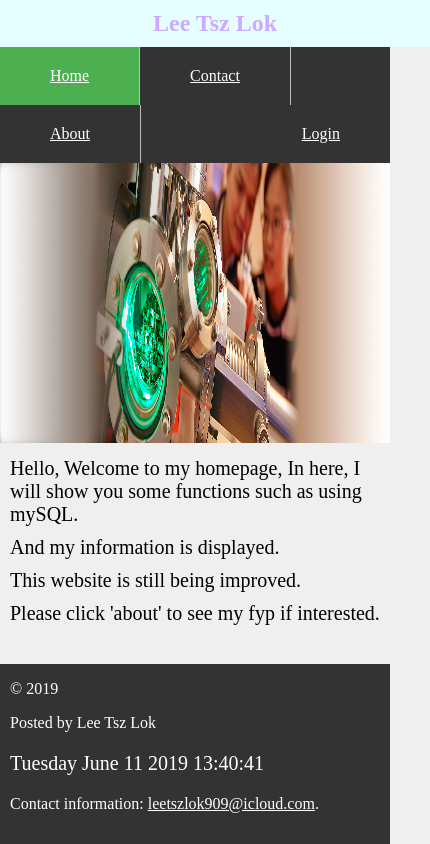
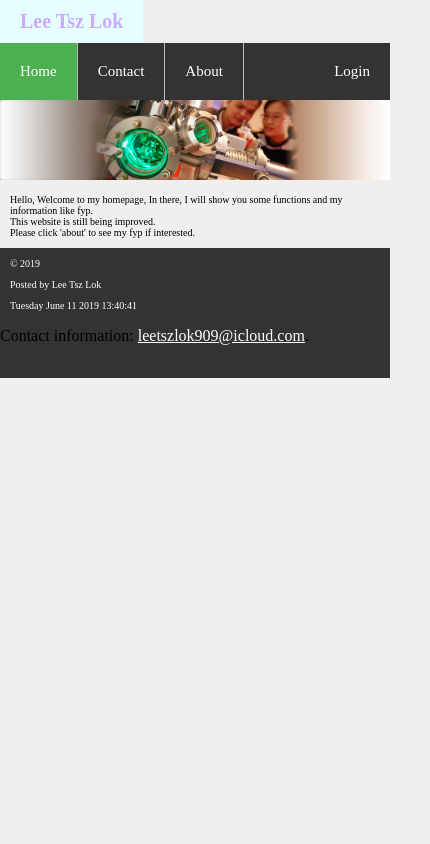
Before and after one commit to leetszlok909/leetszlok909, a plain HTML site: page home.html in a window 390 px wide. Shown: the whole page, 430 px wide, since content can reach past the window. Drawn offline with Linux system fonts and the light colour scheme.

Commit message:
Update home.html

```diff
--- a/home.html
+++ b/home.html
@@ -5,165 +5,83 @@
 		<meta name="viewport" content="width=device-width,initial-scale=1,maximum-scale=1"/>
 		<meta http-equiv="Content-Type" content="text/html; charset=utf-8" />
 		<title> Lee Tsz Lok Homepage</title>
+
 		<style type="text/css">
+.title{background-color:#e5feff;color:#cbaaff;font-size:30px;font-weight:bold;padding:10px 20px;width:fit-content;}
+.menu{margin:20px;}
+.hide{display:none;}
+.context{font-size:20px;margin:10px 10px;overflow-y: auto;}
+.footfont{color:white; margin-left:10px;font-size:20px;}
+.image{width:100%;height:280px;}
+.listlink{font-size:15px;}
+.active { background-color: #4CAF50; color: white;}
+footer{width: 100%;height:180px;position:absolute;background: #333;overflow-y: auto;bottom:0;}
+body{height:800px;}
+ul { list-style-type: none; margin: 0; padding: 0;overflow:hidden;background-color:#333;}
+li {float:left;border-right:1px solid #bbb;}
+li a{display:inline-block;color:white;text-align:center;padding:20px 50px;text-decoration:none;}
+li:last-child{border-right:none;}
+li a:hover:not(.active) { background-color: #111;}
+
+	@media screen and (max-width:800px){
+	.title{width:fit-content;text-align:center;font-size:20px;}
+	footer{ width: 100%;height:130px;position:relative;background: #333;overflow-y: auto;bottom:0;}
+	body{height:500px;}
+	.image{	width:100%;	height:80px;}
+	.footfont{color:white; margin-left:10px;font-size:10px;}
+	.context{font-size:10px;margin:10px 10px;overflow-y: auto;}
+	li a{display:inline-block;color:white;text-align:center;padding:20px 20px;text-decoration:none;}
+	}
+		</style>
 
 
-	.title{background-color:#e5feff;color:#cbaaff;font-size:30px;font-weight:bold;padding:10px 20px;font-family:"Times New Roman";width:fit-content;}
-
-	.aboutme{font-size:30px;padding:10px;margin:10px;background-color:white;width:180px;text-align:center;line-height:20px;border:none;}
-
-	.contactme{font-size:30px;padding:10px;margin:10px;background-color:white;width:180px;text-align:center;line-height:20px;border:none;}
-
-	.toggle{font-size:30px;padding:10px;margin:10px;border:none;background-color:white;}
-
-	.menu{margin:20px;}
-
-	.hide{display:none;}
-
-	@media screen and (max-width:600px){
-	.aboutme{width:100%;text-align:center;}
-	.contactme{width:100%;text-align:center;}
-	.title{width:100%;text-align:center;font-size:24px;}
-	}
-ul {
-  list-style-type: none;
-  margin: 0;
-  padding: 0;
-overflow:hidden;
-background-color:#333;
-
-
-}
-
-li  {
-float:left;
-border-right:1px solid #bbb;
-
-}
-
-li a{
-display:block;
-color:white;
-text-align:center;
-padding:20px 50px;
-text-decoration:underline;
-}
-
-li:last-child{
-border-right:none;
-}
-
-li a:hover:not(.active) {
-  background-color: #111;
-}
-
-
-.active {
-  background-color: #4CAF50;
-  color: white;
-
-}
-footer{
-    width: 100%;
-    height:180px;
-    position:absolute;
-    bottom:0px;
-    left:0px;
-	padding:0px;
-    background: #333;
-}
----------------------
-		</style>
 		<script type="text/javascript" src="date_time.js">
-
-
-
-function change(){
-var spanObj=window.document.getElementById("emotion");
-spanObj.innerHTML=":O";
-spanObj.style.display="none";}
-
-function aboutme(){
-}
-function contactme(){
-}
-function toggle(){
-/*var menu=document.getElementById("menu");
-if(menu.style.display=="none"){
-menu.style.display="block";
-}
-else {menu.style.display="none"};
-}*/
-var menu=document.getElementById("menu");
-menu.classList.toggle("hide");
-}
-
-function over(element){
-element.style.color="red";
-
-}
-function out(element){
-element.style.color="black";
-}
-
-function leetszlok(){
-}
-
-function init(){
-var btn=document.getElementById("btn");
-btn.onclick=function(){
-alert("Clicked");
-};
-}
-
-
 		</script>
 
 	</head>
-
-	<body style="margin:0px;background-color:#efefef;" onload="init();">
+	<body style="margin:0px;background-color:#efefef;">
 
 
 		<div class="title" Onclick="window.location.href='index.html'"> Lee Tsz Lok </div>
 
 		<ul>
 			<li>
-				<a class="active" href="home.html">Home</a>
+				<a class="active listlink" href="home.html">Home</a>
 			</li>
 
 			<li>
-				<a href="contact.html">Contact</a>
+				<a class="listlink" href="contact.html">Contact</a>
 			</li>
 			<li>
-				<a href="about.html">About</a>
+				<a class="listlink" href="about.html">About</a>
 			</li>
-			<li style="float:right">
-				<a href="login.html">Login</a>
+			<li class="listlink" style="float:right">
+				<a class="listlink" href="login.html">Login</a>
 			</li>
 
 
 		</ul>
 
-		<img src="back.jpg" alt="no see me." width="100%" height="280px">
+		<img src="back.jpg" alt="no see me." class="image">
 
-			<p style="font-size:20px; margin:10px 10px;"> Hello, Welcome to my homepage, In here, I will show you some functions such as using mySQL.</p>
-			<p style="font-size:20px; margin:10px 10px;"> And my information is displayed.</p>
-			<p style="font-size:20px; margin:10px 10px;"> This website is still being improved.</p>
-			<p style="font-size:20px; margin:10px 10px;"> Please click 'about' to see my fyp if interested.</p>
-
+			<p class="context"> Hello, Welcome to my homepage, In there, I will show you some functions and my information like fyp.
+				<br>
+		This website is still being improved.
+					<br>
+		 Please click 'about' to see my fyp if interested.</p>
 
 
 
 
 
 					<footer>
-				<p style="color:white; margin-left:10px">&copy; 2019</p>
-				<p style="color:white;margin-left:10px">Posted by Lee Tsz Lok</p>
-				<p style="font-size:20px; margin-left:10px ; color:white;">
+						<p class="footfont">&copy; 2019</p>
+						<p class="footfont">Posted by Lee Tsz Lok</p>
+						<p class="footfont">
 							<span id="date_time"/>
 						</p>
 						<script type="text/javascript"> window.onload = date_time('date_time');</script>
-				<p style="color:white;margin-left:10px">Contact information: <a href="mailto:leetszlok909@icloud.com" style="color:white">leetszlok909@icloud.com</a>.</p>
+						<p style=class="footfont">Contact information: <a href="mailto:leetszlok909@icloud.com" style="color:white">leetszlok909@icloud.com</a>.</p>
 					</footer>
 
 				</body>
```
Lines whose indentation alone changed are shown as unchanged.
